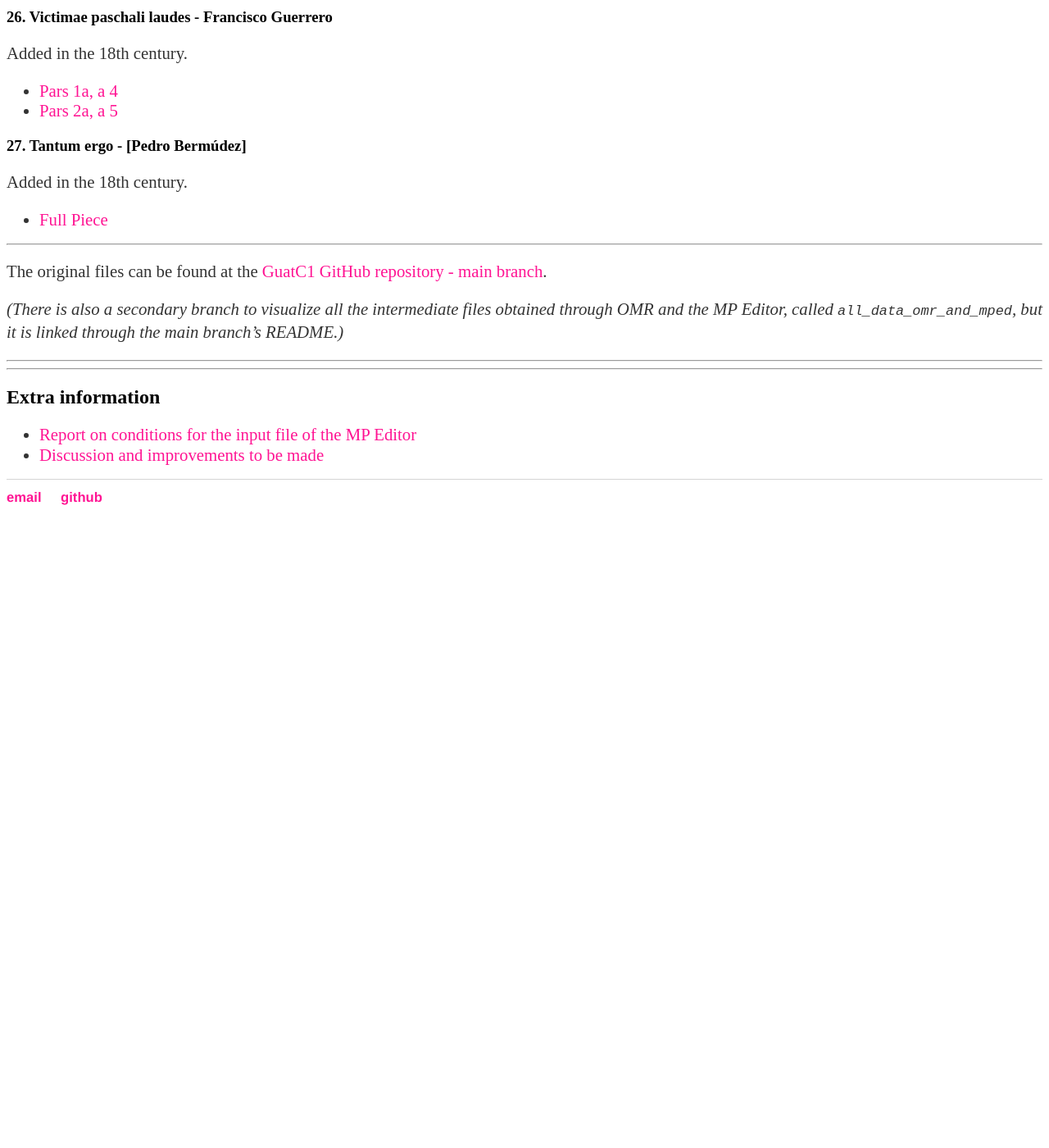
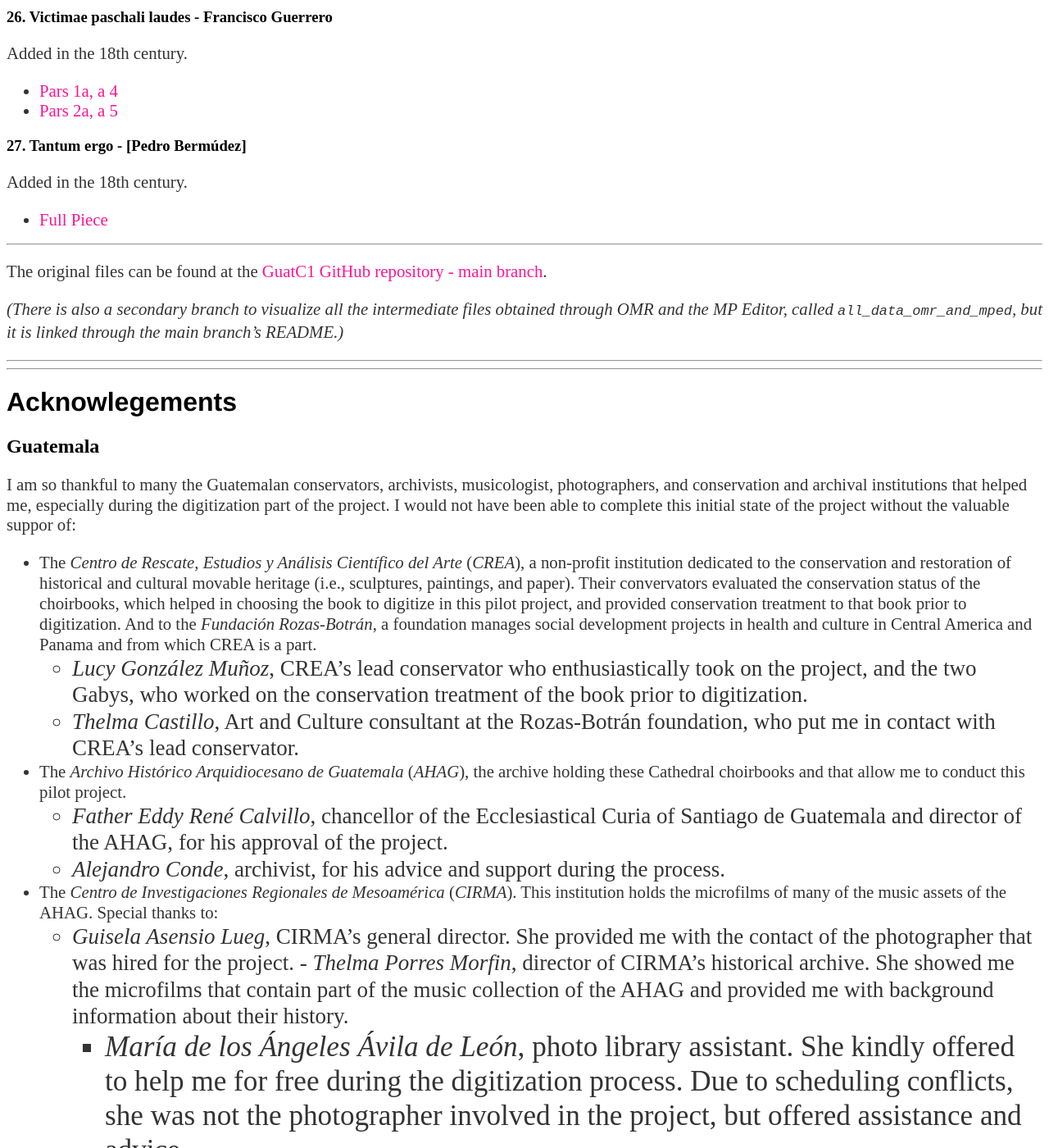
Before and after one commit to martha-thomae/martha-thomae.github.io, a Jekyll site: the page built from projects/guatemala.md, in a window 1280 px wide and 1400 px high, scrolled down 9248 px. Shown: the whole window at 82% size. Built offline with Jekyll 4.4.1, drawn with Linux system fonts in a browser that asks for light colours; before the commit the page ends 9878 px from its top, so only the background shows below that; some of the changed text lies outside the part shown.

Commit message:
Update guatemala.md to include acknowledgements

```diff
--- a/projects/guatemala.md
+++ b/projects/guatemala.md
@@ -276,7 +276,21 @@ _(There is also a secondary branch to visualize all the intermediate files obtai
 ----------------
 ----------------
 
-## Extra information
+# Acknowlegements
 
-- [Report on conditions for the input file of the MP Editor]()
-- [Discussion and improvements to be made]()
+## Guatemala
+I am so thankful to many the Guatemalan conservators, archivists, musicologist, photographers, and conservation and archival institutions that helped me, especially during the digitization part of the project. I would not have been able to complete this initial state of the project without the valuable suppor of:
+- The _Centro de Rescate, Estudios y Análisis Científico del Arte_ (_CREA_), a non-profit institution dedicated to the conservation and restoration of historical and cultural movable heritage (i.e., sculptures, paintings, and paper). Their convervators evaluated the conservation status of the choirbooks, which helped in choosing the book to digitize in this pilot project, and provided conservation treatment to that book prior to digitization. And to the _Fundación Rozas-Botrán_, a foundation manages social development projects in health and culture in Central America and Panama and from which CREA is a part.
+	- _Lucy González Muñoz_, CREA's lead conservator who enthusiastically took on the project, and the two Gabys, who worked on the conservation treatment of the book prior to digitization.
+	- _Thelma Castillo_, Art and Culture consultant at the Rozas-Botrán foundation, who put me in contact with CREA's lead conservator.
+- The _Archivo Histórico Arquidiocesano de Guatemala_ (_AHAG_), the archive holding these Cathedral choirbooks and that allow me to conduct this pilot project.
+	- _Father Eddy René Calvillo_, chancellor of the Ecclesiastical Curia of Santiago de Guatemala and director of the AHAG, for his approval of the project.
+	- _Alejandro Conde_, archivist, for his advice and support during the process.
+- The _Centro de Investigaciones Regionales de Mesoamérica_ (_CIRMA_). This institution holds the microfilms of many of the music assets of the AHAG. Special thanks to:
+	- _Guisela Asensio Lueg_, CIRMA’s general director. She provided me with the contact of the photographer that was hired for the project.
+ 	- _Thelma Porres Morfin_, director of CIRMA’s historical archive. She showed me the microfilms that contain part of the music collection of the AHAG and provided me with background information about their history.
+  	- _María de los Ángeles Ávila de León_, photo library assistant. She kindly offered to help me for free during the digitization process. Due to scheduling conflicts, she was not the photographer involved in the project, but offered assistance and advice.
+- _Omar Morales Abril_, musicologist, for his advice during the whole project. In addition to being a great supporter of this project and to his great advice, he provided the metadata (specially that of composer attribution) for the selected choirbook.
+- Daniel Hernández-Salazar, professional photographer hired. Hernández Salazar is an artistic photographer. He helped setting up the camera parameters and equipment the first session and provided me with useful advice and guidance (e.g., the inclusion of the verso number in the photraph itself by printing the number of small pieces of paper placed at one side of the color patch was his suggestion). Given that there was no digitization technician with expertise on handling special collections (this is not a common profession in the country), the handling of the manuscript and digitization process was conducted by me under advice of several institutions included below.
+
+## Canada
```
